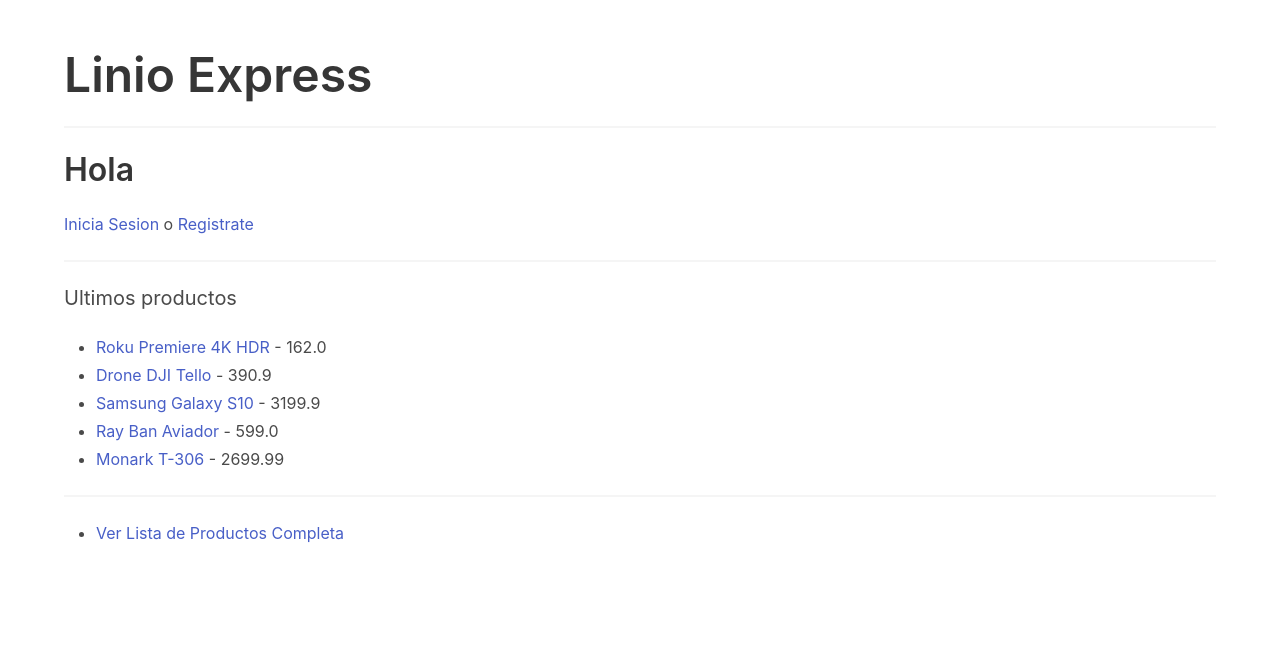
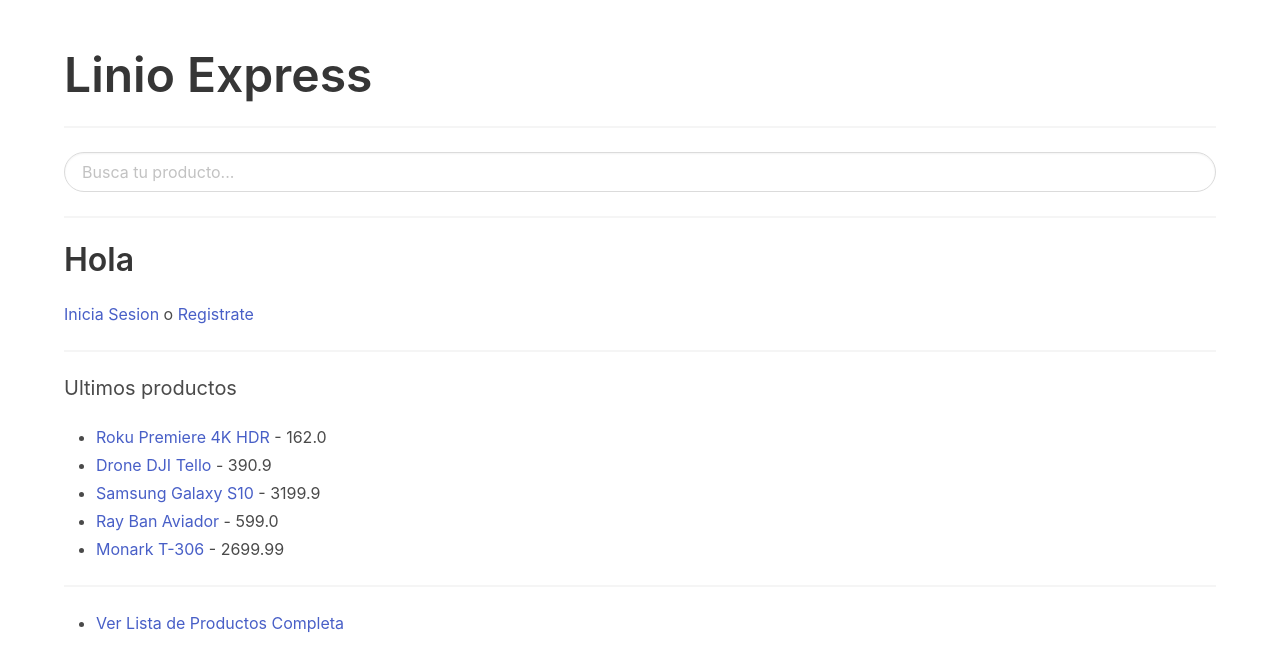
Before and after one commit to IngenieriaUP/dse-project, a Django app: page / in a window 1280 px wide. Shown: the top 672 px of the page. Run offline with Django 3.2, Linux system fonts and the light colour scheme; data comes from the database, SQL or seed files in the repository.

Commit message:
avance del dia

```diff
--- a/main/templates/base.html
+++ b/main/templates/base.html
@@ -12,6 +12,12 @@
     <div class="container">
       <h1 class="title is-1"> Linio Express </h1>
       <hr>
+      <div class="content">
+        <form action="{% url 'product-list' %}" method="get">
+            <input class="input is-rounded" type="text" name="q" placeholder="Busca tu producto...">
+        </form>
+      </div>
+      <hr>
       {% block content %}
       {% endblock %}
     </div>
--- a/main/views.py
+++ b/main/views.py
@@ -22,6 +22,14 @@
 
 class ProductListView(ListView):
     model = Producto
+
+    def get_queryset(self):
+        query = self.request.GET.get("q")
+        if query is not None:
+            object_list = Producto.objects.filter(nombre__icontains=query)
+            return object_list
+        else:
+            return Producto.objects.all()
 
 class ProductDetailView(DetailView):
     model = Producto
```
